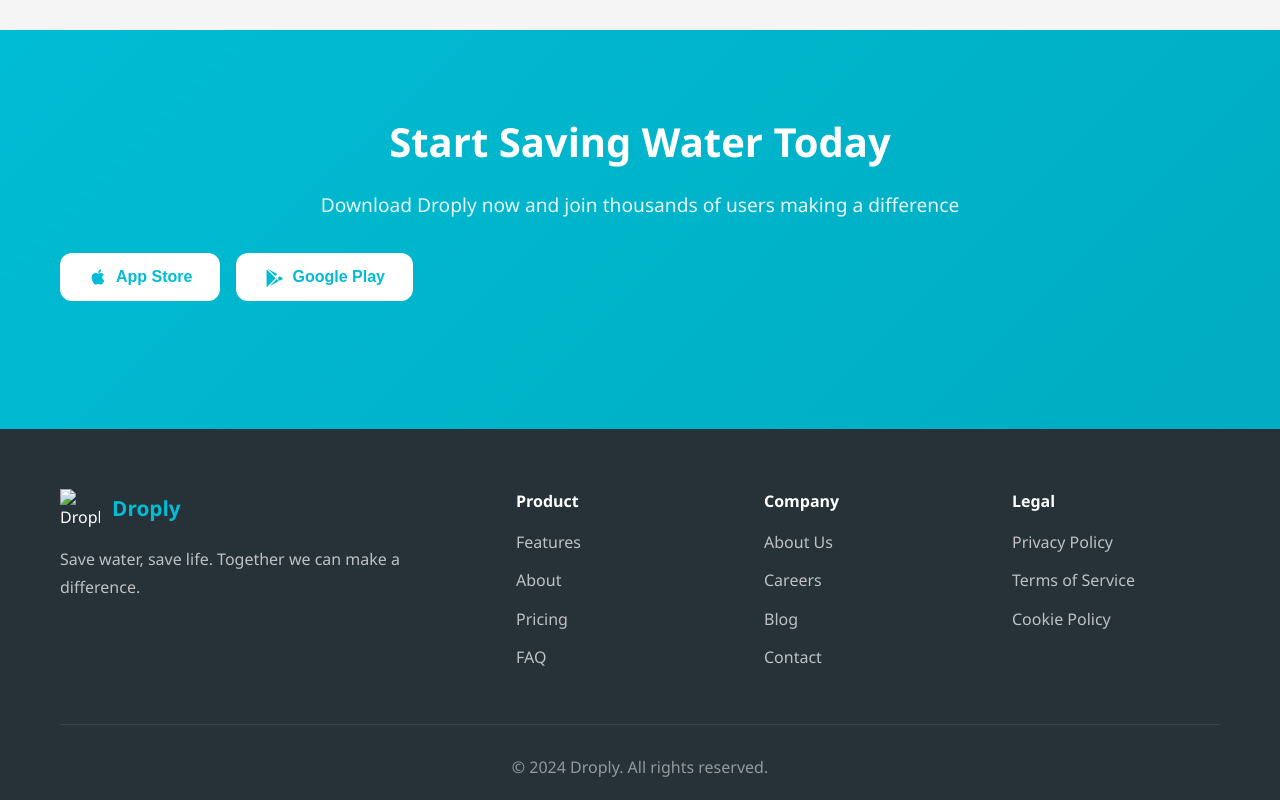
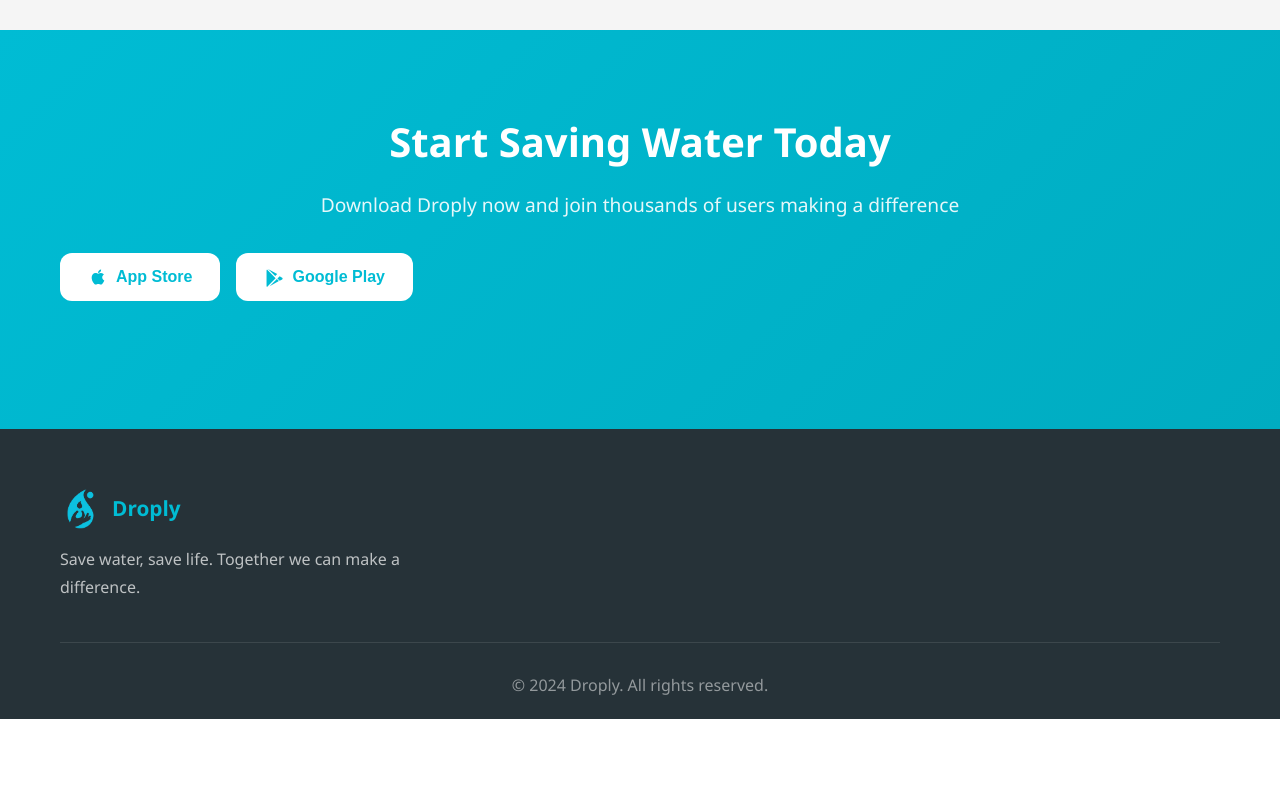
Before and after one commit to pixeloader/droply, a website built with Vite: page index.html in a window 1280 px wide. Shown: the part 2386-3186 px from the top of the page. After the commit the page ends 3105 px from the top, so only its background shows below. Built offline with nearby package versions, Linux system fonts and the light colour scheme; files whose address does not match are found by name.

Commit message:
Update index.html

```diff
--- a/index.html
+++ b/index.html
@@ -235,37 +235,12 @@
             <div class="footer-content">
                 <div class="footer-section">
                     <div class="footer-logo">
-                        <img src="/توفير_(3).png" alt="Droply Logo" class="footer-logo-img">
+                        <img src="drop1.png" alt="Droply Logo" class="footer-logo-img">
                         <span>Droply</span>
                     </div>
                     <p>Save water, save life. Together we can make a difference.</p>
                 </div>
-                <div class="footer-section">
-                    <h4>Product</h4>
-                    <ul>
-                        <li><a href="#features">Features</a></li>
-                        <li><a href="#about">About</a></li>
-                        <li><a href="#">Pricing</a></li>
-                        <li><a href="#">FAQ</a></li>
-                    </ul>
-                </div>
-                <div class="footer-section">
-                    <h4>Company</h4>
-                    <ul>
-                        <li><a href="#">About Us</a></li>
-                        <li><a href="#">Careers</a></li>
-                        <li><a href="#">Blog</a></li>
-                        <li><a href="#">Contact</a></li>
-                    </ul>
-                </div>
-                <div class="footer-section">
-                    <h4>Legal</h4>
-                    <ul>
-                        <li><a href="#">Privacy Policy</a></li>
-                        <li><a href="#">Terms of Service</a></li>
-                        <li><a href="#">Cookie Policy</a></li>
-                    </ul>
-                </div>
+
             </div>
             <div class="footer-bottom">
                 <p>&copy; 2024 Droply. All rights reserved.</p>
```
